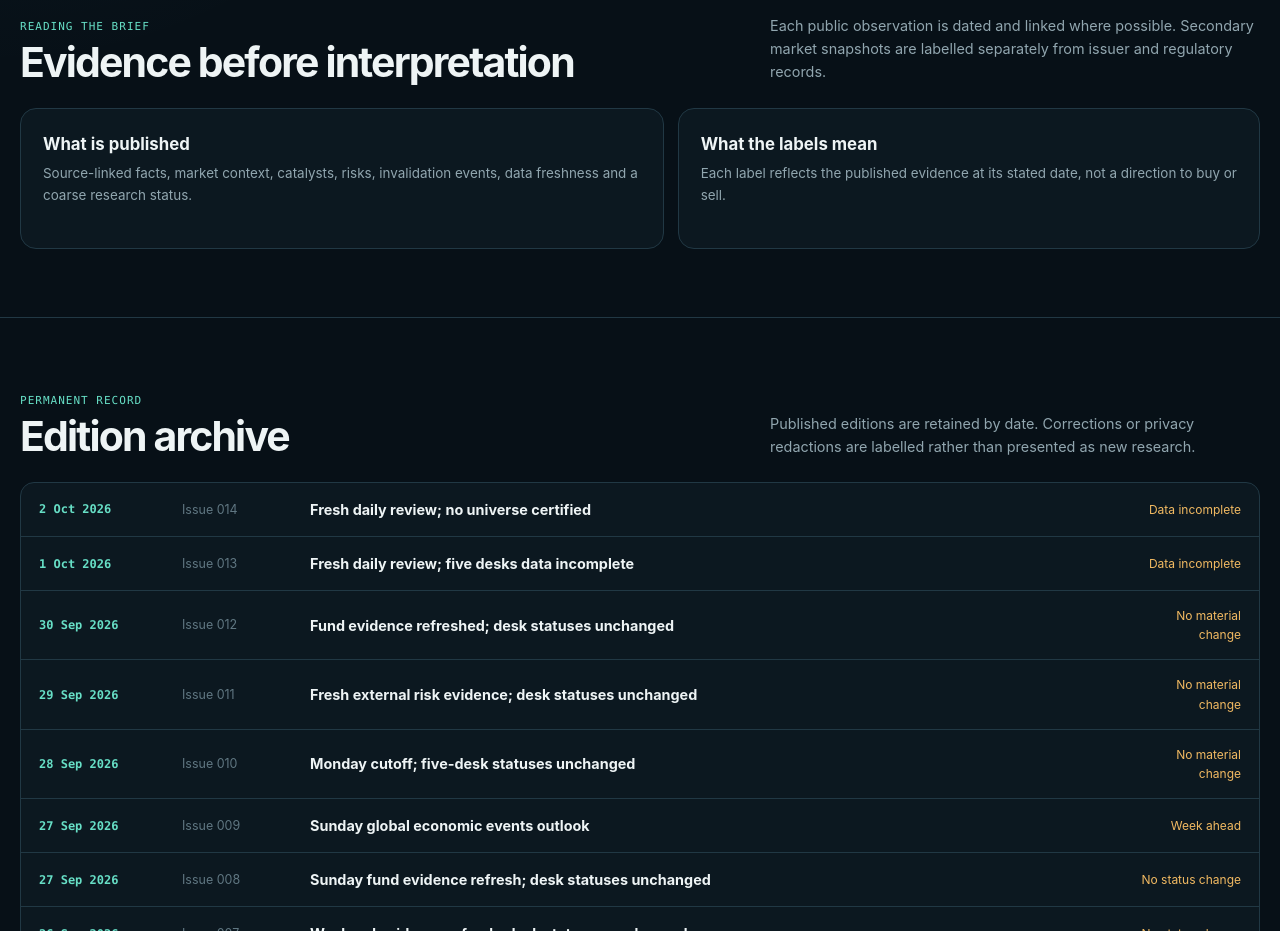
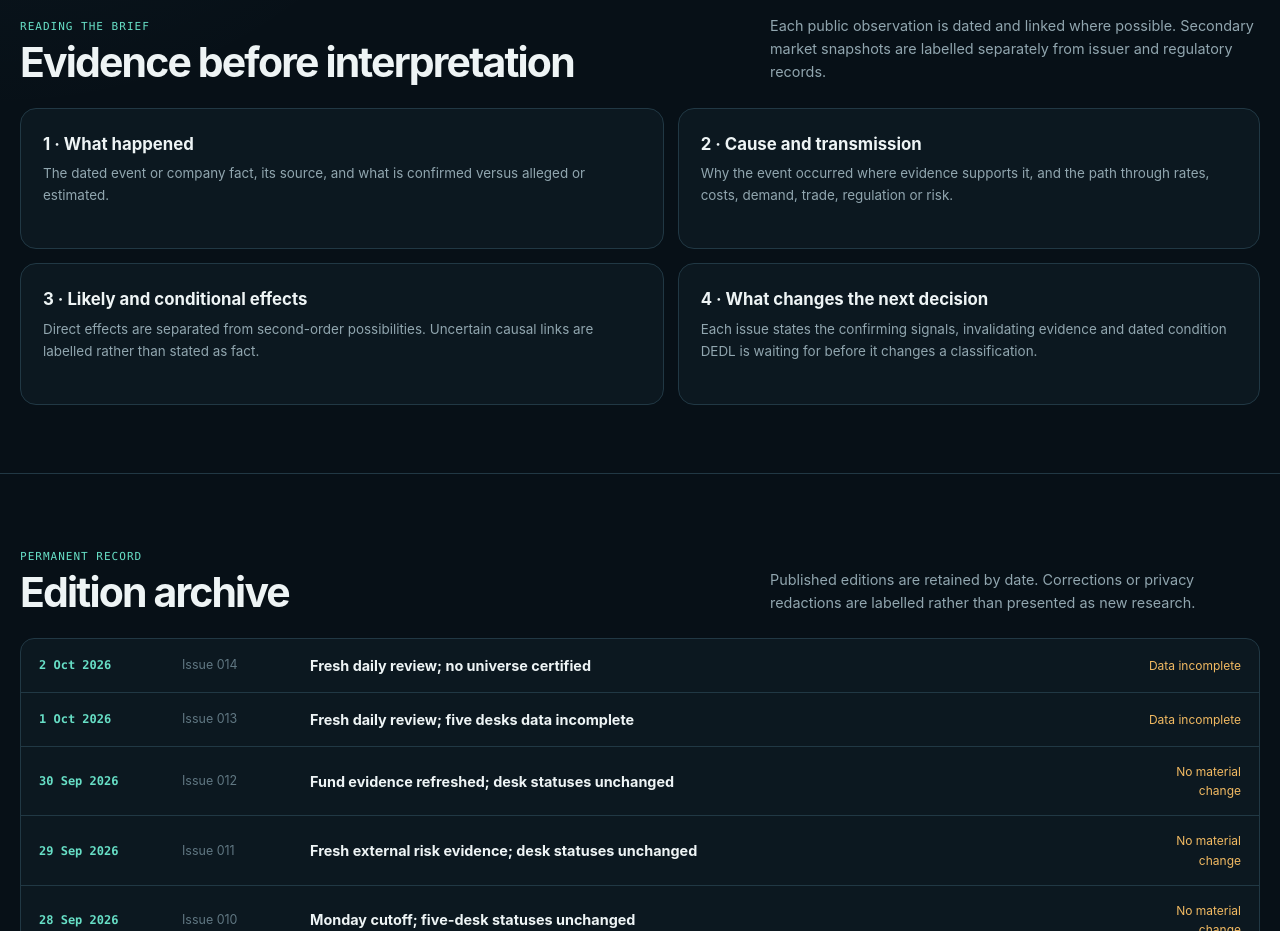
Before and after one commit to Devilz13/daily-equity-decision-loop, a plain HTML site: page index.html in a window 1280 px wide. Shown: the part 1520-2451 px from the top of the page. Drawn offline with Linux system fonts and the light colour scheme.

Commit message:
Explain cause effects and next decision signals

```diff
--- a/index.html
+++ b/index.html
@@ -43,8 +43,10 @@
       <div class="wrap">
         <div class="section-head"><div><span class="kicker">Reading the brief</span><h2>Evidence before interpretation</h2></div><p>Each public observation is dated and linked where possible. Secondary market snapshots are labelled separately from issuer and regulatory records.</p></div>
         <div class="flow-grid">
-          <div class="flow-card"><h3>What is published</h3><p>Source-linked facts, market context, catalysts, risks, invalidation events, data freshness and a coarse research status.</p></div>
-          <div class="flow-card"><h3>What the labels mean</h3><p>Each label reflects the published evidence at its stated date, not a direction to buy or sell.</p></div>
+          <div class="flow-card"><h3>1 · What happened</h3><p>The dated event or company fact, its source, and what is confirmed versus alleged or estimated.</p></div>
+          <div class="flow-card"><h3>2 · Cause and transmission</h3><p>Why the event occurred where evidence supports it, and the path through rates, costs, demand, trade, regulation or risk.</p></div>
+          <div class="flow-card"><h3>3 · Likely and conditional effects</h3><p>Direct effects are separated from second-order possibilities. Uncertain causal links are labelled rather than stated as fact.</p></div>
+          <div class="flow-card"><h3>4 · What changes the next decision</h3><p>Each issue states the confirming signals, invalidating evidence and dated condition DEDL is waiting for before it changes a classification.</p></div>
         </div>
       </div>
     </section>
```
